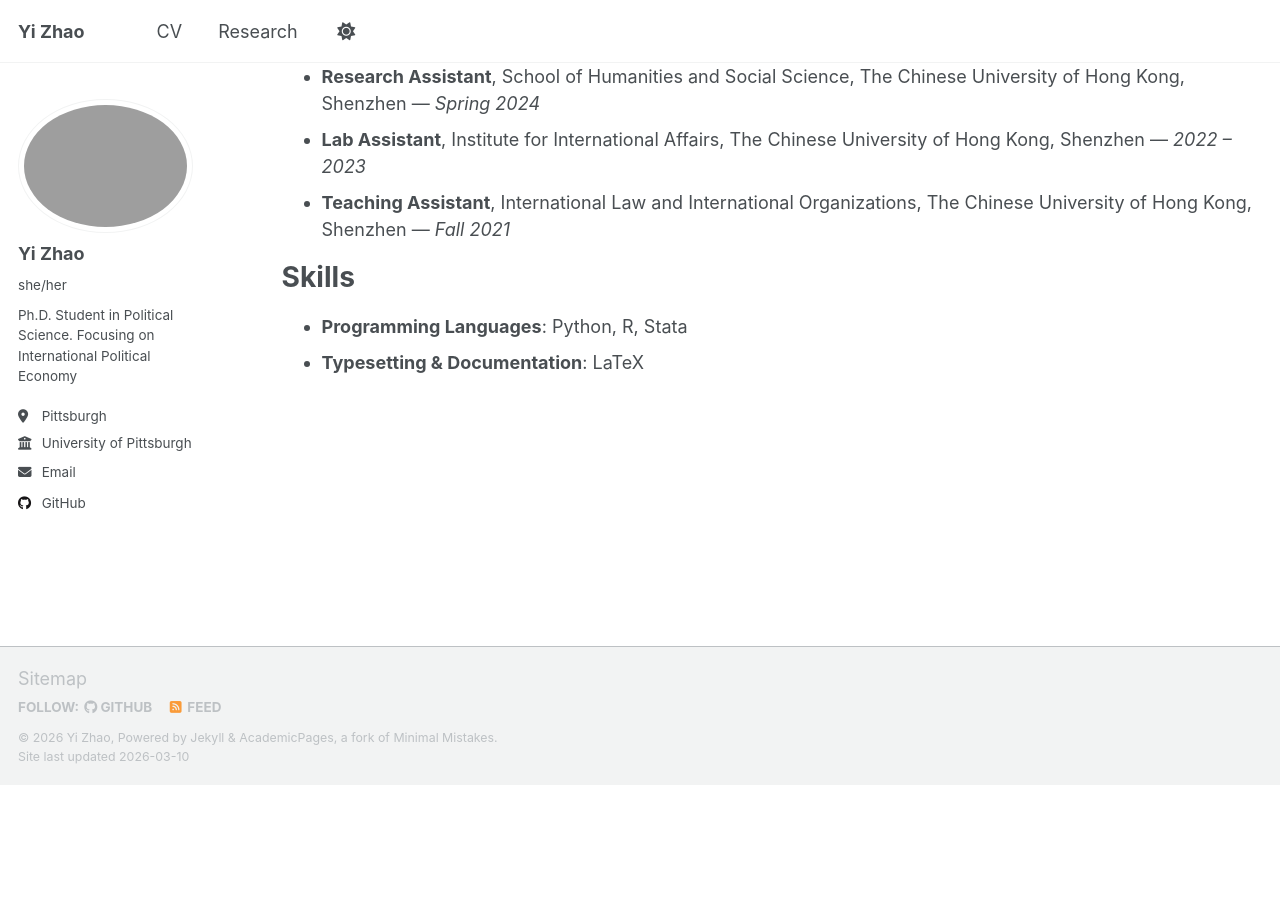
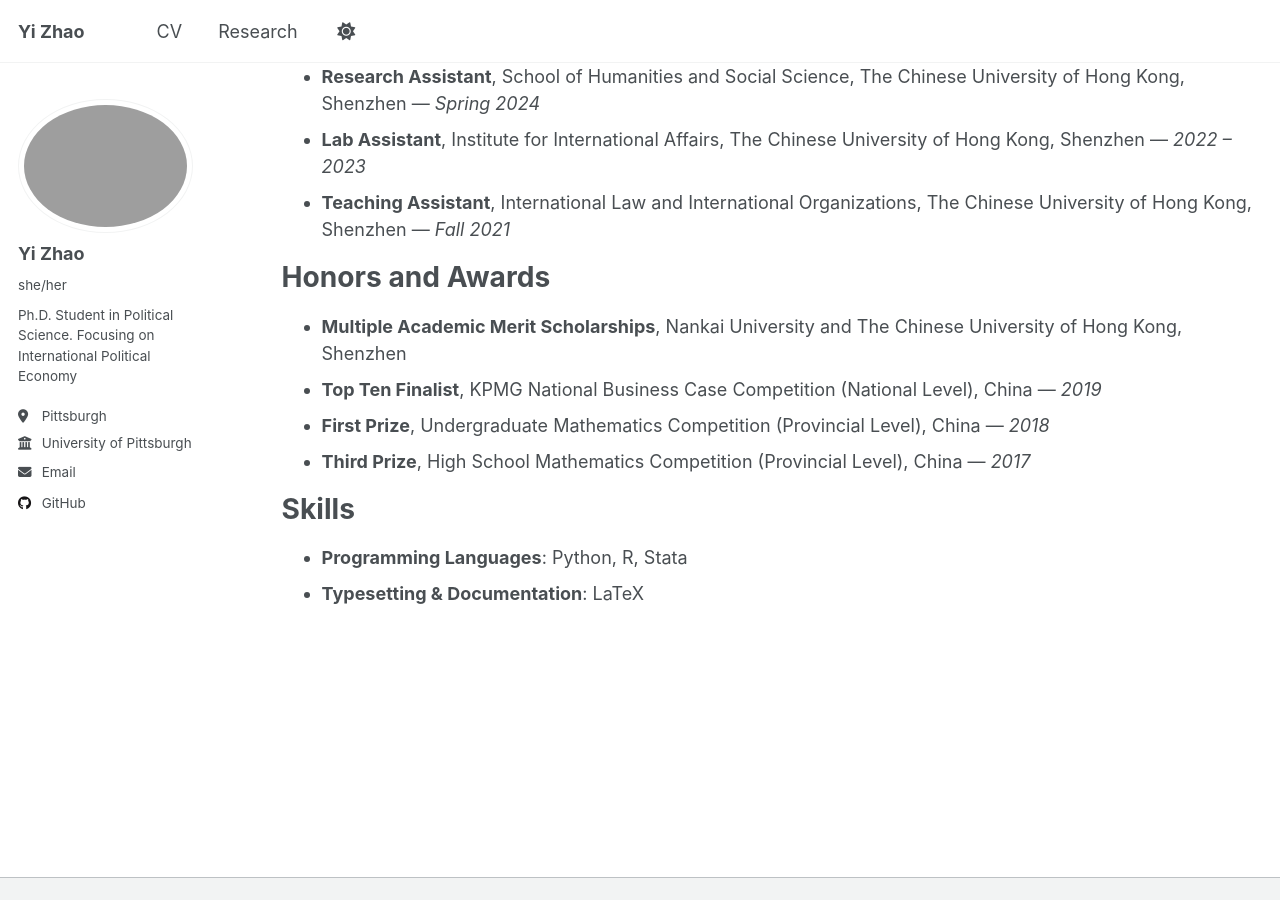
Before and after one commit to YiZhao999/YiZhao999.github.io, a Jekyll site: the page built from _pages/cv.md, in a window 1280 px wide and 900 px high, scrolled down 434 px. Built offline with Jekyll 4.4.1, drawn with Linux system fonts in a browser that asks for light colours; a script that is not in the unit is left out; before the commit the page ends 1218 px from its top, so only the background shows below that.

Commit message:
Add honors and awards section to CV
Added section for honors and awards to CV.

```diff
--- a/_pages/cv.md
+++ b/_pages/cv.md
@@ -22,6 +22,12 @@ redirect_from:
 - **Lab Assistant**, Institute for International Affairs, The Chinese University of Hong Kong, Shenzhen — *2022 – 2023*
 - **Teaching Assistant**, International Law and International Organizations, The Chinese University of Hong Kong, Shenzhen — *Fall 2021*
 
+# Honors and Awards
+- **Multiple Academic Merit Scholarships**, Nankai University and The Chinese University of Hong Kong, Shenzhen
+- **Top Ten Finalist**, KPMG National Business Case Competition (National Level), China — *2019*
+- **First Prize**, Undergraduate Mathematics Competition (Provincial Level), China — *2018*
+- **Third Prize**, High School Mathematics Competition (Provincial Level), China — *2017*
+
 # Skills
 - **Programming Languages**: Python, R, Stata
 - **Typesetting & Documentation**: LaTeX
```
